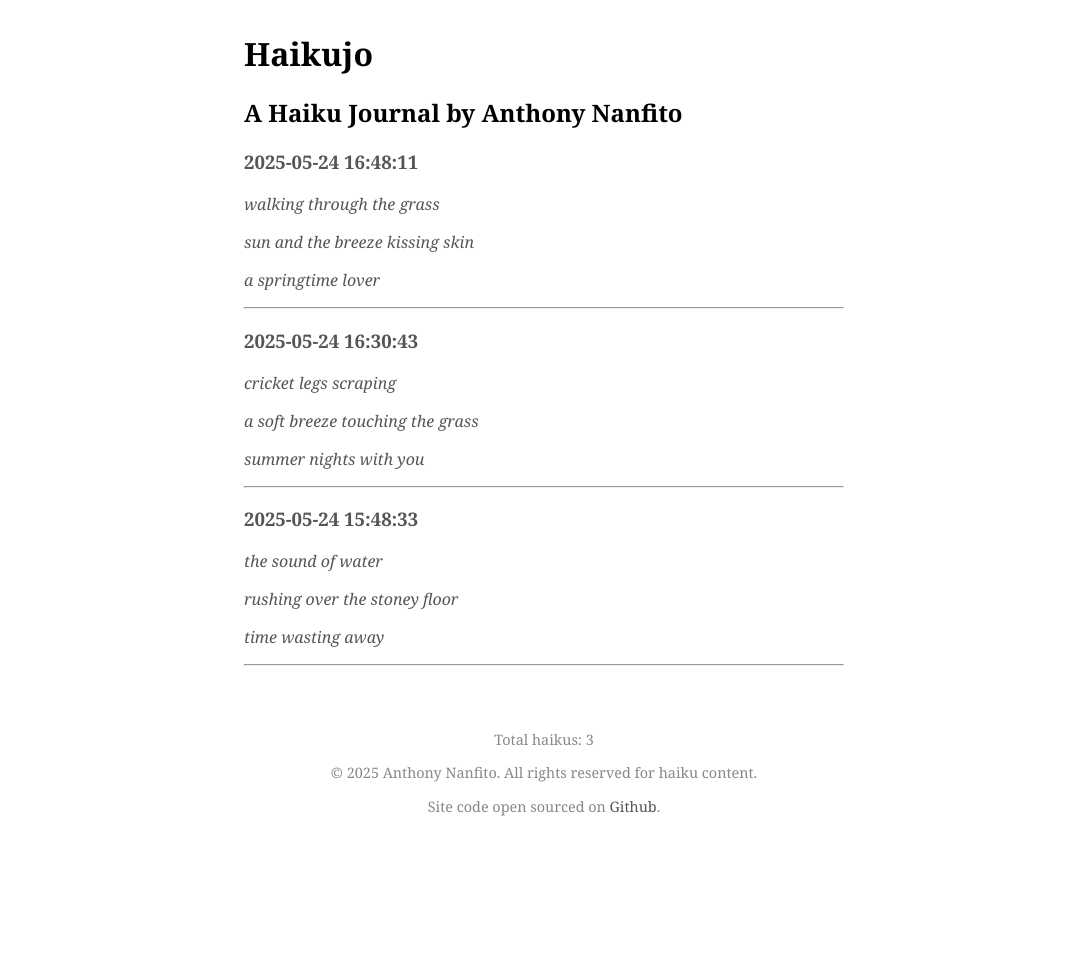
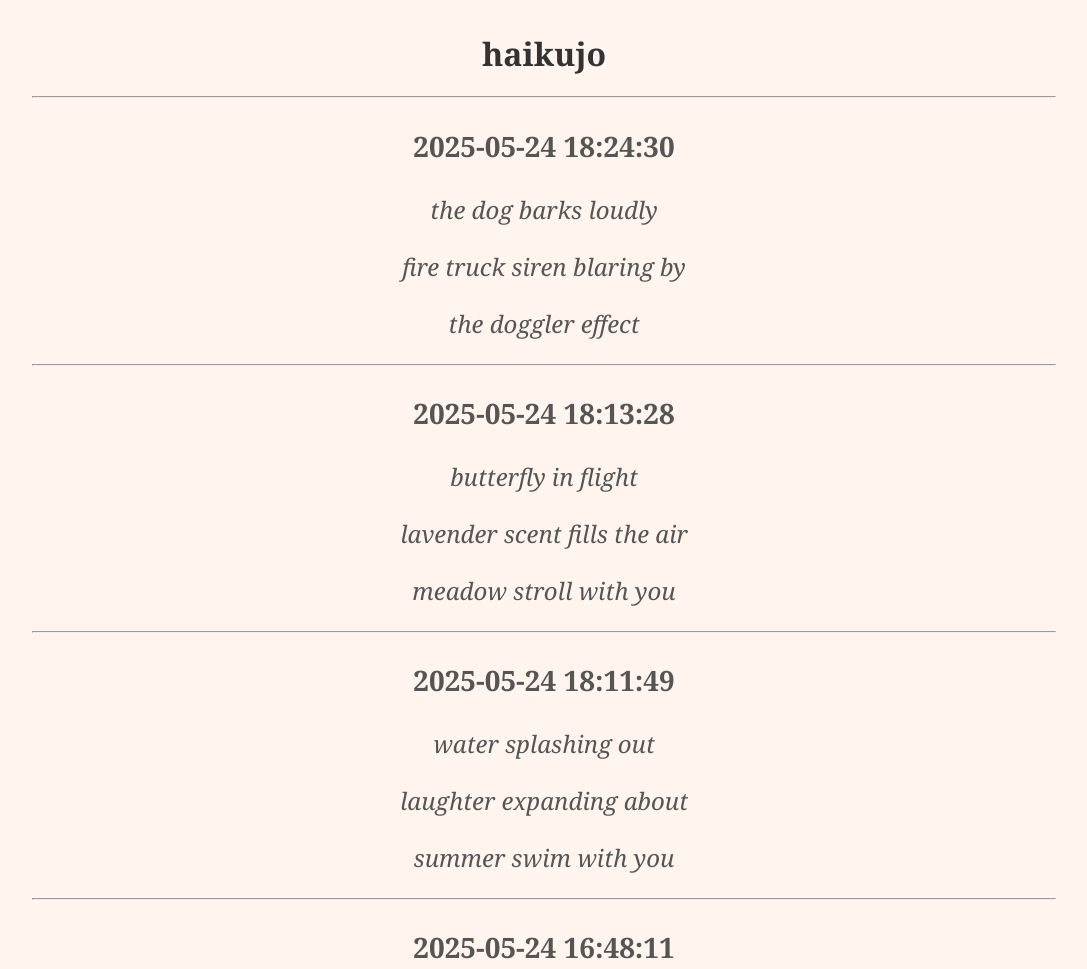
Before and after one commit to ananfito/haikujo, a plain HTML site: page index.html in a window 1280 px wide. Shown: the top 969 px of the page, without its empty margins (96-1183 px from the left). Before the commit the page ends 848 px from the top, so only its background shows below. Drawn offline with Linux system fonts and the light colour scheme.

Commit message:
update webpage design
Created new haiku and updated webpage design

```diff
--- a/haikus.csv
+++ b/haikus.csv
@@ -2,3 +2,6 @@ timestamp,line1,line2,line3
 2025-05-24 15:48:33,the sound of water,rushing over the stoney floor,time wasting away
 2025-05-24 16:30:43,cricket legs scraping,a soft breeze touching the grass,summer nights with you
 2025-05-24 16:48:11,walking through the grass,sun and the breeze kissing skin,a springtime lover
+2025-05-24 18:11:49,water splashing out,laughter expanding about,summer swim with you
+2025-05-24 18:13:28,butterfly in flight,lavender scent fills the air,meadow stroll with you
+2025-05-24 18:24:30,the dog barks loudly,fire truck siren blaring by,the doggler effect
--- a/index.html
+++ b/index.html
@@ -1,16 +1,20 @@
 
     <html>
         <head>
-            <title>Haikujo</title>
+            <title>haikujo</title>
             <style>
                 body {
+                    background-color: #FFF5EE;
+                    color: #333;
                     font-family: Georgia, serif;
-                    max-width: 600px;
+                    text-align: center;
+                    max-width: 80%;
                     margin: auto;
                     padding: 2rem;
                 }
 
                 .haiku {
+                    font-size: 1.5em;
                     color: #555;
                     font-style: italic;
                 }
@@ -21,21 +25,42 @@
                 }
 
                 footer {
-                    font-size: 0.9em;
-                    color: #888;
                     margin-top: 4rem;
                     text-align: center;
                 }
 
                 a {
-                    color: #555;
-                    text-decoration: none;
+                    color: #16452C;
                 }
             </style>
         </head>
         <body>
-            <h1>Haikujo</h1>
-            <h2>A Haiku Journal by Anthony Nanfito</h2>
+            <h1>haikujo</h1>
+            <hr>
+
+            <div class="haiku">
+                <h3 class="timestamp">2025-05-24 18:24:30</h3>
+                <p>the dog barks loudly</p>
+                <p>fire truck siren blaring by</p>
+                <p>the doggler effect</p>
+            </div>
+            <hr>
+
+            <div class="haiku">
+                <h3 class="timestamp">2025-05-24 18:13:28</h3>
+                <p>butterfly in flight</p>
+                <p>lavender scent fills the air</p>
+                <p>meadow stroll with you</p>
+            </div>
+            <hr>
+
+            <div class="haiku">
+                <h3 class="timestamp">2025-05-24 18:11:49</h3>
+                <p>water splashing out</p>
+                <p>laughter expanding about</p>
+                <p>summer swim with you</p>
+            </div>
+            <hr>
 
             <div class="haiku">
                 <h3 class="timestamp">2025-05-24 16:48:11</h3>
@@ -62,8 +87,8 @@
             <hr>
 
         <footer>
-            <p>Total haikus: 3</p>
+            <p>Total haiku: 6</p>
             <p>&copy; 2025 Anthony Nanfito. All rights reserved for haiku content.</p>
-            <p>Site code open sourced on <a href="https://github.com/ananfito/haikujournal" target="_blank">Github</a>.</p>
+            <p>Site code open sourced on <a href="https://github.com/ananfito/haikujo" target="_blank">GitHub</a>.</p>
         </footer>
     </body></html>
```
Also changed, not shown: 1 other file.
